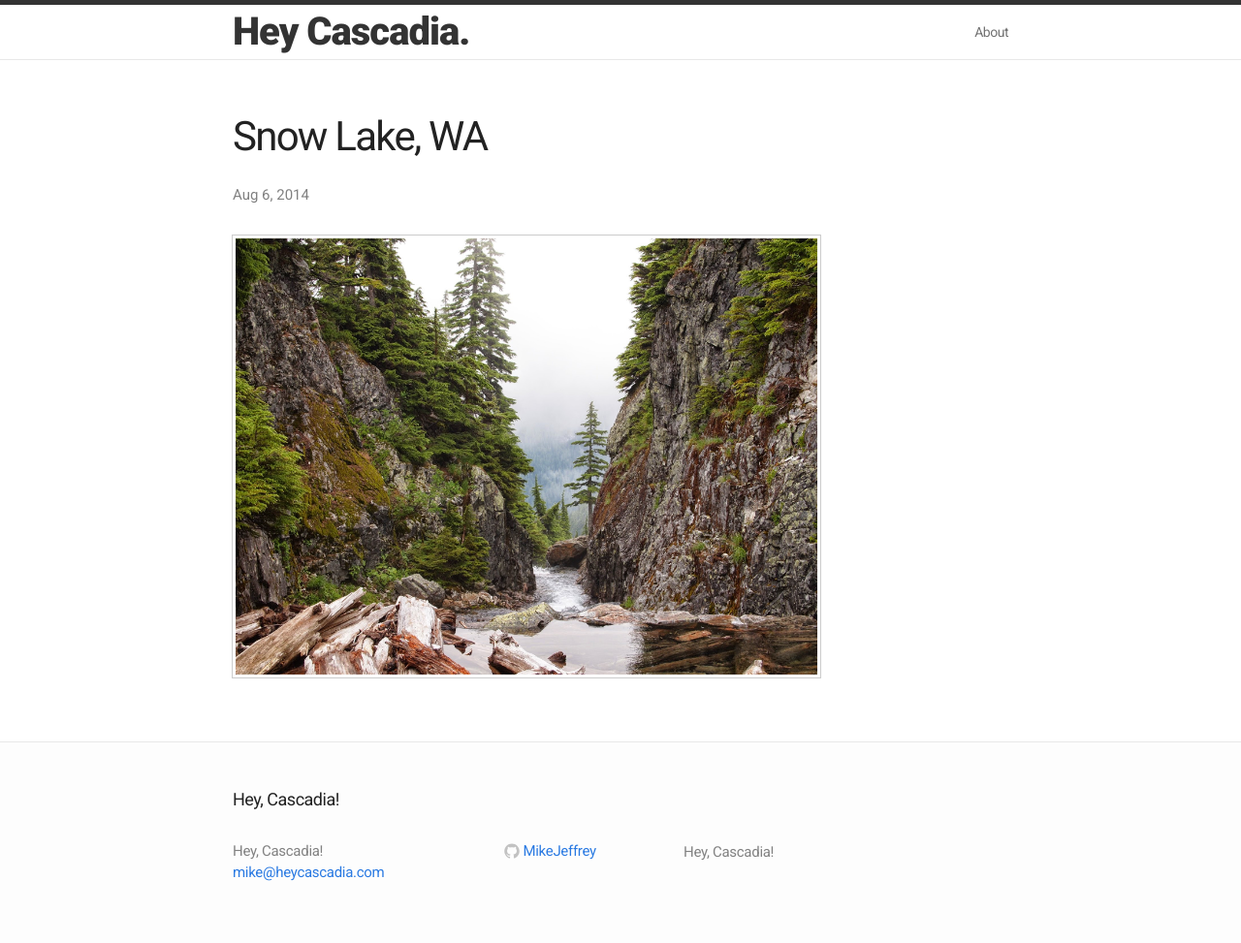
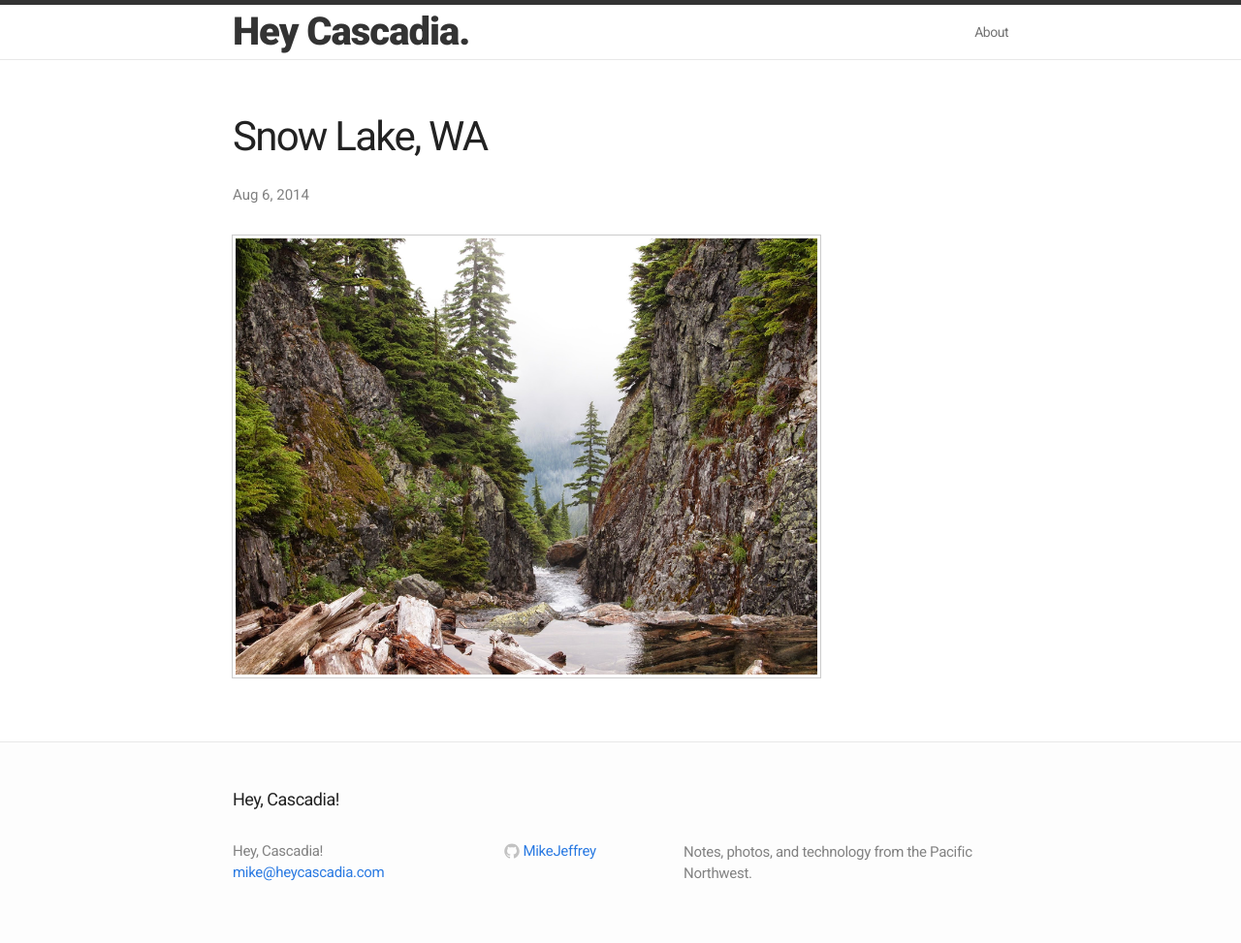
Before and after one commit to MikeJeffrey/heycascadia, a Jekyll site: the page built from _posts/2014-08-06-hey-cascadia.md, in a window 1280 px wide. Shown: the whole page at 97% size. Built offline with Jekyll 4.4.1, drawn with Linux system fonts in a browser that asks for light colours.

Commit message:
Update _config.yml

```diff
--- a/_config.yml
+++ b/_config.yml
@@ -1,7 +1,7 @@
 # Site settings
 title: Hey, Cascadia!
 email: mike@heycascadia.com
-description: "Hey, Cascadia!"
+description: "Notes, photos, and technology from the Pacific Northwest."
 baseurl: ""
 url: "http://www.heycascadia.com"
 twitter_username:
```
